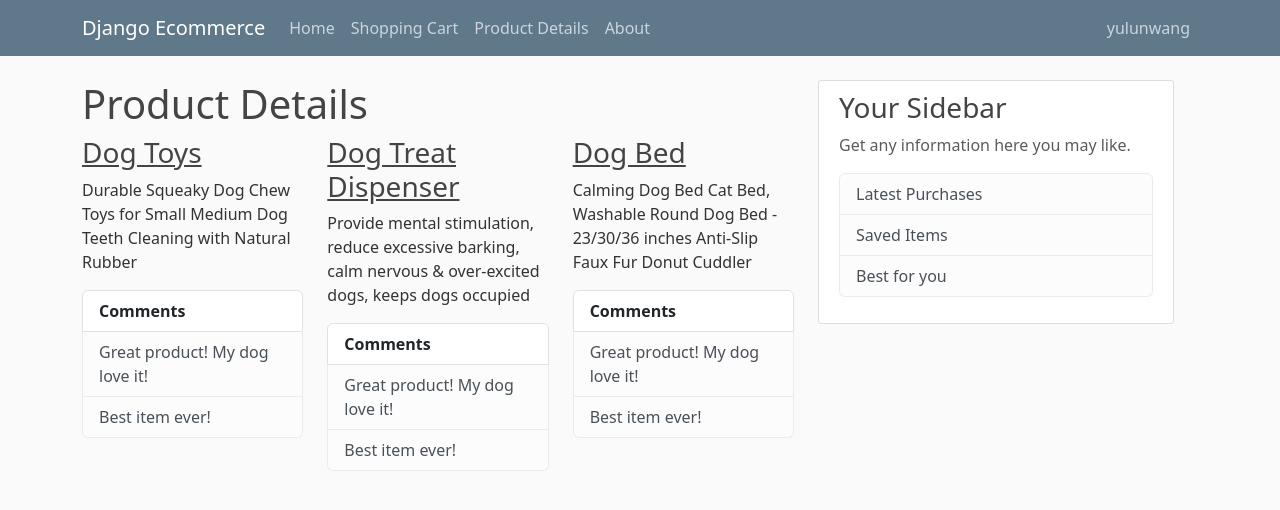
After one commit to ylwn29/django_project, a Django app: page /productdetails/ in a window 1280 px wide. The commit adds this page. Shown: the top 510 px of the page. Run offline with Django 4.2, Linux system fonts and the light colour scheme; data comes from the database, SQL or seed files in the repository.

Commit message:
implement product details view

```diff
--- a/ecommerce/templates/ecommerce/base.html
+++ b/ecommerce/templates/ecommerce/base.html
@@ -26,6 +26,7 @@
 	        <div class="navbar-nav mr-auto">
 	          <a class="nav-item nav-link" href="{% url 'ecommerce-home' %}">Home</a>
 	          <a class="nav-item nav-link" href="{% url 'ecommerce-shoppingcart' %}">Shopping Cart</a>
+	          <a class="nav-item nav-link" href="{% url 'ecommerce-productdetails' %}">Product Details</a>
 	          <a class="nav-item nav-link" href="{% url 'ecommerce-about' %}">About</a>
 	        </div>
 	        <!-- Navbar Right Side -->
--- /dev/null
+++ b/ecommerce/templates/ecommerce/productdetails.html
@@ -0,0 +1,16 @@
+{% extends 'ecommerce/base.html' %}
+{% block content %}
+	<h1>Product Details</h1>
+	{% for product in products %}
+		<div class="col-md-4">
+			<h3><a class="article-title" href="#">{{ product.name }}</a></h3>
+	    	<p class="article-content">{{ product.description }}</p>
+	    	<ul class="list-group">
+	          <li class="list-group-item"><b>Comments</b></li>
+	          <li class="list-group-item list-group-item-light">Great product! My dog love it!</li>
+	          <li class="list-group-item list-group-item-light">Best item ever!</li>
+	        </ul>
+		</div>
+
+	{% endfor %}
+{% endblock content %}
--- a/ecommerce/templates/ecommerce/shoppingcart.html
+++ b/ecommerce/templates/ecommerce/shoppingcart.html
@@ -1,4 +1,5 @@
 {% extends 'ecommerce/base.html' %}
 {% block content %}
 	<h1>Shopping Cart</h1>
+
 {% endblock content %} <!--add "content" to be more specific-->
--- a/ecommerce/urls.py
+++ b/ecommerce/urls.py
@@ -7,4 +7,5 @@ urlpatterns = [
     path('', views.home, name='ecommerce-home'), #name should be specific
     path('about/', views.about, name='ecommerce-about'),
     path('shoppingcart/', views.shoppingcart, name='ecommerce-shoppingcart'),
+    path('productdetails/', views.productdetails, name='ecommerce-productdetails'),
 ]+ static(settings.MEDIA_URL, document_root=settings.MEDIA_ROOT)
--- a/ecommerce/views.py
+++ b/ecommerce/views.py
@@ -38,3 +38,10 @@ def shoppingcart(request):
 
 	}
 	return render(request, 'ecommerce/shoppingcart.html', context)
+
+def productdetails(request):
+	context = {
+		'products': Product.objects.all()
+
+	}
+	return render(request, 'ecommerce/productdetails.html', context)
```
